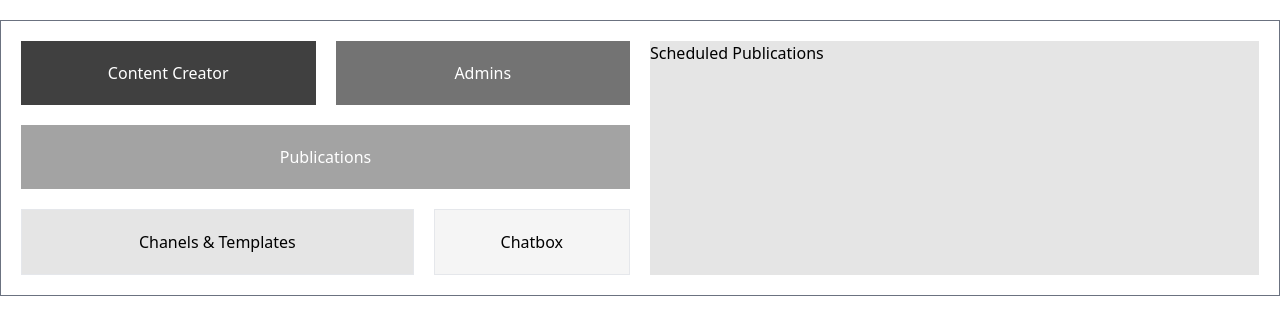
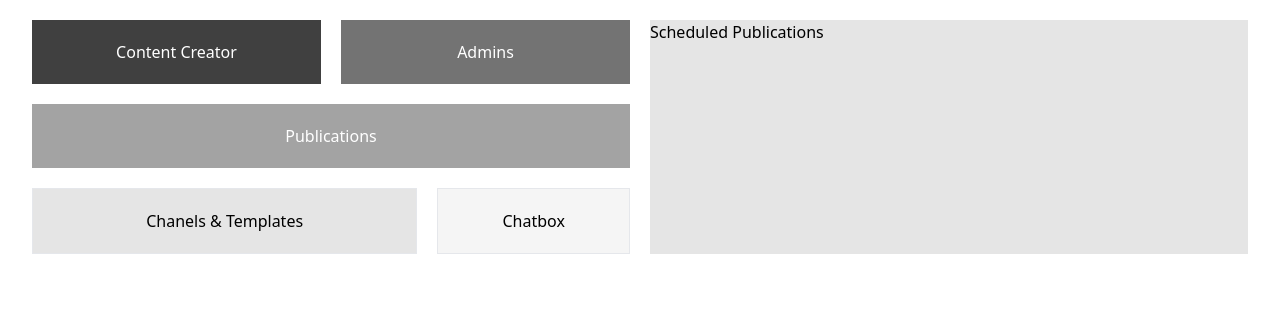
Before and after one commit to maxsherepot/sveltekit-tutorial, a SvelteKit app: page / in a window 1280 px wide. Shown: the top 334 px of the page. Built offline with nearby package versions, Linux system fonts and the light colour scheme.

Commit message:
routes added

```diff
--- a/src/routes/+layout.svelte
+++ b/src/routes/+layout.svelte
@@ -2,4 +2,6 @@
     import "../app.css";
 </script>
 
-<slot />
+<div class="max-w-[90rem] mx-auto m-5 px-4 sm:px-6 md:px-8">
+    <slot />
+</div>
--- a/src/routes/+page.svelte
+++ b/src/routes/+page.svelte
@@ -1,42 +1,44 @@
 <script>
 </script>
 
-<div class="container mx-auto p-5 border border-gray-500 mt-5">
 <div class="grid md:grid-cols-2 gap-5">
     <div class="text-center">
         <div class="flex gap-5 mb-5">
-                <div
+            <a
+                href="contentCreator"
                 class="bg-neutral-700 flex-1 py-5 cursor-pointer hover:ring-2 text-white"
             >
                 Content Creator
-                </div>
-                <div
+            </a>
+            <a
+                href="admins"
                 class="bg-neutral-500 flex-1 py-5 cursor-pointer hover:ring-2 text-white"
             >
                 Admins
-                </div>
+            </a>
         </div>
 
-            <div
-                class="bg-neutral-400 mb-5 py-5 cursor-pointer hover:ring-2 text-white"
+        <a
+            href="publications"
+            class="block bg-neutral-400 mb-5 py-5 cursor-pointer hover:ring-2 text-white"
         >
             Publications
-            </div>
+        </a>
 
         <div class="flex gap-5">
-                <div
+            <a
+                href="chanels&templates"
                 class="bg-neutral-200 w-2/3 py-5 cursor-pointer hover:ring-2 border"
             >
                 Chanels & Templates
-                </div>
-                <div
+            </a>
+            <a
+                href="chatbox"
                 class="bg-neutral-100 w-1/3 py-5 cursor-pointer hover:ring-2 border"
             >
                 Chatbox
+            </a>
         </div>
     </div>
-        </div>
-
     <div class="bg-neutral-200">Scheduled Publications</div>
 </div>
-</div>
--- /dev/null
+++ b/src/routes/admins/+page.svelte
@@ -0,0 +1 @@
+<h1>Admins Page</h1>
--- /dev/null
+++ b/src/routes/chanels&templates/+page.svelte
@@ -0,0 +1 @@
+<h1>Chanels & Templates Page</h1>
--- /dev/null
+++ b/src/routes/chatbox/+page.svelte
@@ -0,0 +1 @@
+<h1>Chatbox Page</h1>
--- /dev/null
+++ b/src/routes/contentCreator/+page.svelte
@@ -0,0 +1 @@
+<h1>Content Creator Page</h1>
--- /dev/null
+++ b/src/routes/publications/+page.svelte
@@ -0,0 +1 @@
+<h1>Publications Page</h1>
```
Lines whose indentation alone changed are shown as unchanged.
